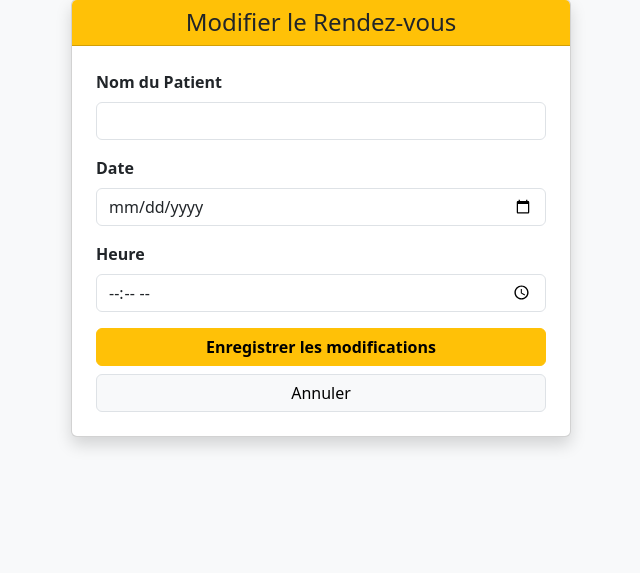
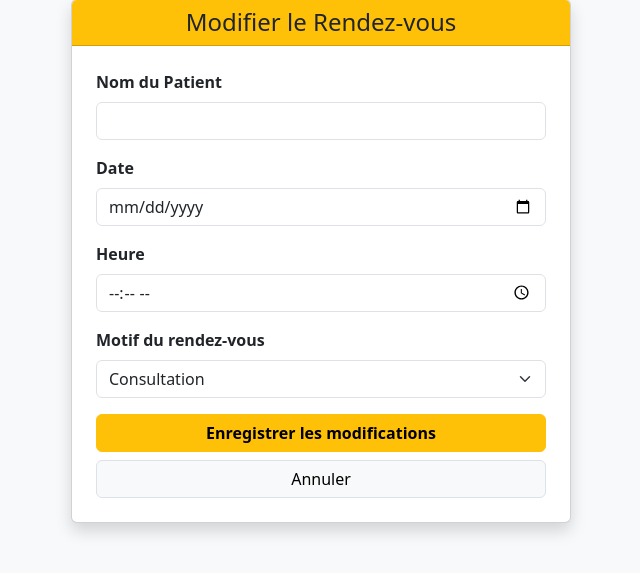
Before and after one commit to Mireille261/gestion-rendez-vous, a PHP site: page /modifier.php in a window 1280 px wide. Shown: the part 49-622 px from the top of the page, without its empty margins (319-959 px from the left). Run offline with PHP 8.4, Linux system fonts and the light colour scheme; data that the repository does not hold is empty.

Commit message:
Réajout du champ motif dans la page modifier

```diff
--- a/modifier.php
+++ b/modifier.php
@@ -12,10 +12,11 @@ if ($_SERVER["REQUEST_METHOD"] == "POST") {
     $nom = $_POST['nom'];
     $date = $_POST['date_rdv'];
     $heure = $_POST['heure_rdv'];
+    $motif = $_POST['motif'];
 
-    $sql = "UPDATE rendez_vous SET nom = ?, date_rdv = ?, heure_rdv = ? WHERE id = ?";
+    $sql = "UPDATE rendez_vous SET nom = ?, date_rdv = ?, heure_rdv = ?, motif = ? WHERE id = ?";
     $stmt = $pdo->prepare($sql);
-    $stmt->execute([$nom, $date, $heure, $id]);
+    $stmt->execute([$nom, $date, $heure, $motif, $id]);
     header("Location: traitement.php");
 }
 ?>
@@ -47,6 +48,15 @@ if ($_SERVER["REQUEST_METHOD"] == "POST") {
                         <label class="form-label fw-bold">Heure</label>
                         <input type="time" class="form-control" name="heure_rdv" value="<?php echo $rdv['heure_rdv']; ?>" required>
                     </div>
+                    <div class="mb-3">
+                        <label class="form-label fw-bold">Motif du rendez-vous</label>
+                        <select name="motif" class="form-select" required>
+                            <option value="Consultation" <?php echo ($rdv['motif'] == 'Consultation') ? 'selected' : ''; ?>>Consultation</option>
+                            <option value="Urgence" <?php echo ($rdv['motif'] == 'Urgence') ? 'selected' : ''; ?>>Urgence</option>
+                            <option value="Examen" <?php echo ($rdv['motif'] == 'Examen') ? 'selected' : ''; ?>>Examen</option>
+                            <option value="Suivi" <?php echo ($rdv['motif'] == 'Suivi') ? 'selected' : ''; ?>>Suivi</option>
+                        </select>
+                    </div>
                     <div class="d-grid gap-2">
                         <button type="submit" class="btn btn-warning fw-bold">Enregistrer les modifications</button>
                         <a href="traitement.php" class="btn btn-light border">Annuler</a>
```
